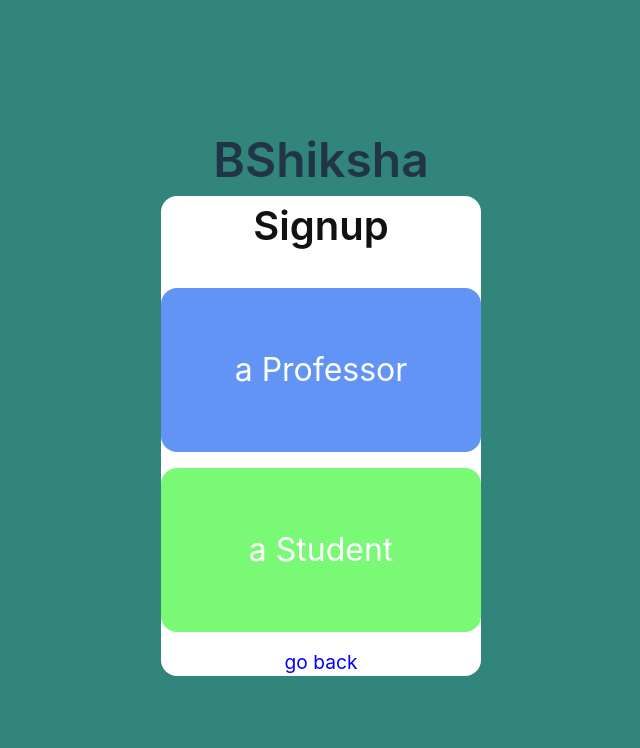
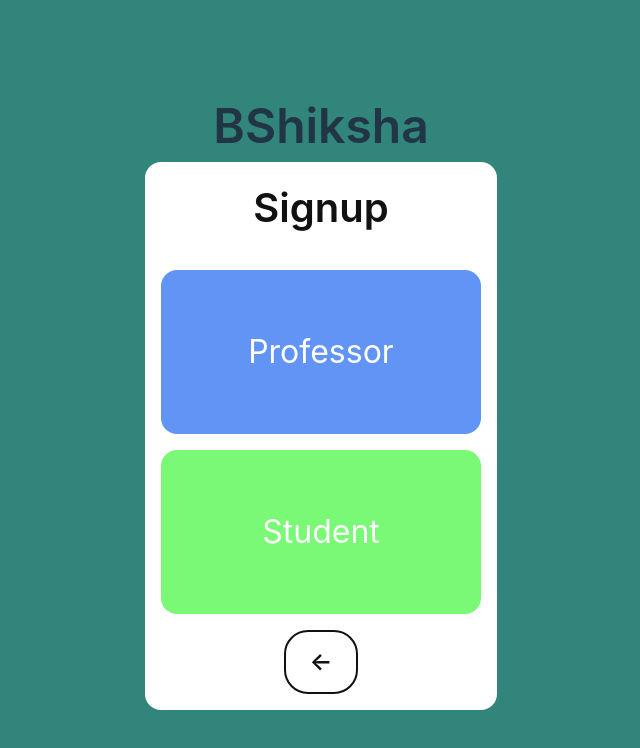
Before and after one commit to dasosis/bshiksha, a React (Vite) app in the folder client/: page / in a window 1280 px wide. Both pictures are taken after a click on the element "Signup". Shown: the top 748 px of the page, without its empty margins (319-959 px from the left). Built offline with nearby package versions, Linux system fonts and the light colour scheme; what web3 would draw is missing.

Commit message:
improved styling across the application

```diff
--- a/client/src/components/CommentView/CommentView.jsx
+++ b/client/src/components/CommentView/CommentView.jsx
@@ -63,9 +63,11 @@ const CommentView = () => {
 
   return (
     <div className='CommentView'>
-      {userComments.map((value) => (
-        <Comment comment={value} />
-      ))}
+      <div className='commentList'>
+        {userComments.map((value) => (
+          <Comment comment={value} />
+        ))}
+      </div>
       <div className='commentInput'>
         <textarea type='text' placeholder='Add a comment...' />
         <button onClick={handleComment}>Submit</button>
--- a/client/src/components/CommentView/CommentView.scss
+++ b/client/src/components/CommentView/CommentView.scss
@@ -23,6 +23,15 @@
   scrollbar-width: thin;
 }
 
+.commentList {
+  display: flex;
+  flex-direction: column;
+  align-items: flex-start;
+  justify-content: flex-start;
+  gap: 0.5em;
+  overflow: auto;
+}
+
 .CommentView::-webkit-scrollbar {
   display: auto;
 }
@@ -36,11 +45,14 @@
 }
 
 .commentInput {
+  position: sticky;
   display: flex;
   align-items: center;
   justify-content: space-between;
   gap: 0.5em;
   width: 100%;
+
+  padding: 1em 0;
 
   textarea {
     width: 80%;
--- a/client/src/components/PostView/Postview.scss
+++ b/client/src/components/PostView/Postview.scss
@@ -1,10 +1,10 @@
 .postview {
   align-self: flex-start;
 
-  margin-top: 3em;
+  // margin-top: 3em;
 
   display: flex;
-  justify-content: center;
+  justify-content: flex-start;
   align-items: flex-start;
   flex-direction: column;
 
--- a/client/src/components/UserAuth/UserAuth.jsx
+++ b/client/src/components/UserAuth/UserAuth.jsx
@@ -93,7 +93,7 @@ const UserAuth = () => {
                 setSignupState(2);
               }}
             >
-              a Professor
+              Professor
             </div>
             <div
               className='signupButton'
@@ -102,17 +102,16 @@ const UserAuth = () => {
                 setSignupState(3);
               }}
             >
-              a Student
+              Student
             </div>
 
             <div
               className='back'
-              style={{ cursor: 'pointer', color: 'blue', fontSize: '1.2em' }}
               onClick={() => {
                 setSignupState(0);
               }}
             >
-              go back
+              &#x2190;
             </div>
           </div>
         ) : signupState == 2 ? (
@@ -127,12 +126,11 @@ const UserAuth = () => {
             </div>
             <div
               className='back'
-              style={{ cursor: 'pointer', color: 'blue', fontSize: '1.2em' }}
               onClick={() => {
                 setSignupState(1);
               }}
             >
-              go back
+              &#x2190;
             </div>
           </div>
         ) : (
@@ -147,12 +145,11 @@ const UserAuth = () => {
             </div>
             <div
               className='back'
-              style={{ cursor: 'pointer', color: 'blue', fontSize: '1.2em' }}
               onClick={() => {
                 setSignupState(1);
               }}
             >
-              go back
+              &#x2190;
             </div>
           </div>
         )}
--- a/client/src/components/UserAuth/UserAuth.scss
+++ b/client/src/components/UserAuth/UserAuth.scss
@@ -8,6 +8,8 @@
 
   min-width: 25vw;
   min-height: 45vh;
+
+  padding: 1em;
 }
 
 .authWrapper {
@@ -27,6 +29,16 @@
   font-weight: 600;
 }
 
+.loginButtons {
+  display: flex;
+  align-items: center;
+  justify-content: center;
+
+  flex-direction: column;
+
+  gap: 2em;
+}
+
 .loginButton {
   color: #fff;
   padding: 1em;
@@ -34,6 +46,12 @@
   text-align: center;
   font-size: 1.2em;
   cursor: pointer;
+  min-width: 20vw;
+  min-height: 6vh;
+
+  display: flex;
+  align-items: center;
+  justify-content: center;
 }
 
 .loginButton:hover {
@@ -122,3 +140,33 @@
 .signupButton:hover {
   filter: brightness(110%);
 }
+
+.back {
+  display: flex;
+  align-items: center;
+  justify-content: center;
+
+  background-color: #fff;
+  border-radius: 1em;
+
+  color: #111;
+  font-size: 1.5em;
+  font-weight: 600;
+
+  padding: 0.5em 1em;
+
+  border-radius: 1em;
+  border: 2px solid #111;
+  cursor: pointer;
+
+  transition: all 0.3s ease;
+}
+
+.back:hover {
+  background-color: #eee;
+}
+
+.back:active {
+  background-color: #ddd;
+  text-shadow: #fff 0px 0px 5px;
+}
```
Also changed, not shown: client/src/assets/reading.png (added), client/src/assets/teachings.png (added).
